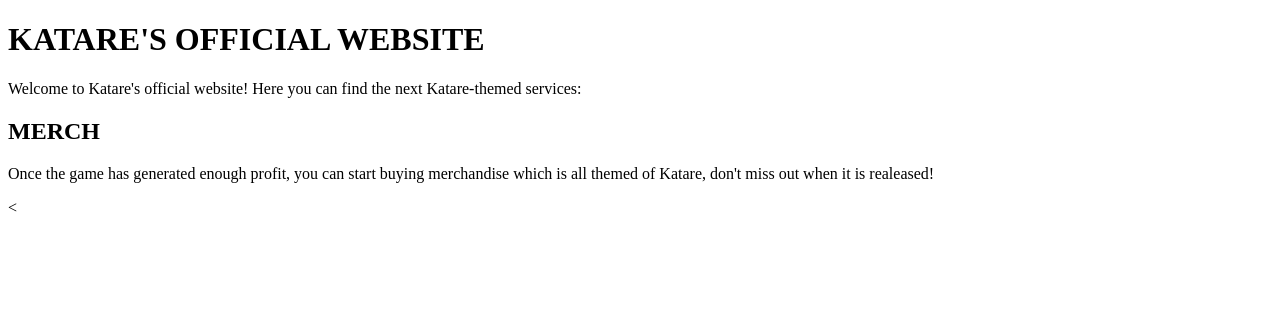
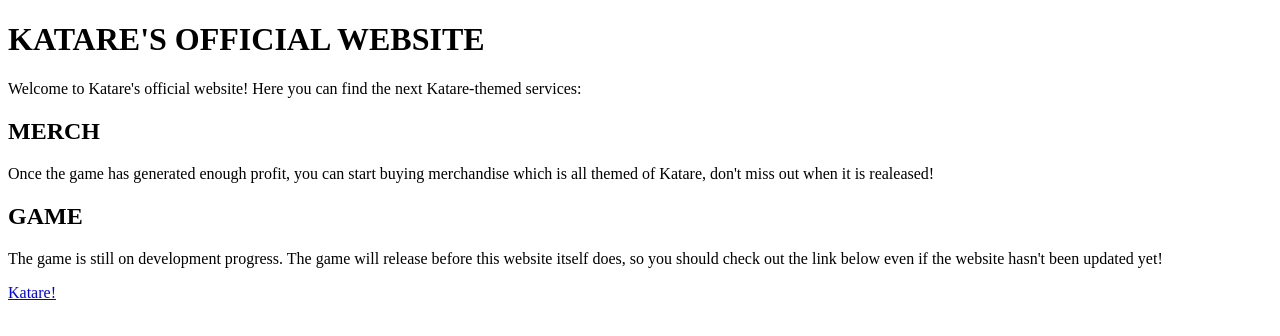
Before and after one commit to InviernoTheCoder/KatareWeb, a plain HTML site: page index.html in a window 1280 px wide. Drawn offline with Linux system fonts and the light colour scheme.

Commit message:
Added a link and more stupid titles/texts

```diff
--- a/index.html
+++ b/index.html
@@ -11,7 +11,9 @@
     <p>Welcome to Katare's official website! Here you can find the next Katare-themed services:</p>
     <h2>MERCH</h2>
     <p>Once the game has generated enough profit, you can start buying merchandise which is all themed of Katare, don't miss out when it is realeased!</p>
-    <
+    <h2>GAME</h2>
+    <p>The game is still on development progress. The game will release before this website itself does, so you should check out the link below even if the website hasn't been updated yet!</p>
+    <a href="https://www.roblox.com/games/71583547195588/ImSNOWYIAssumes-Place-11122026-1">Katare!</a>
 </header>
 <body>
 
```
